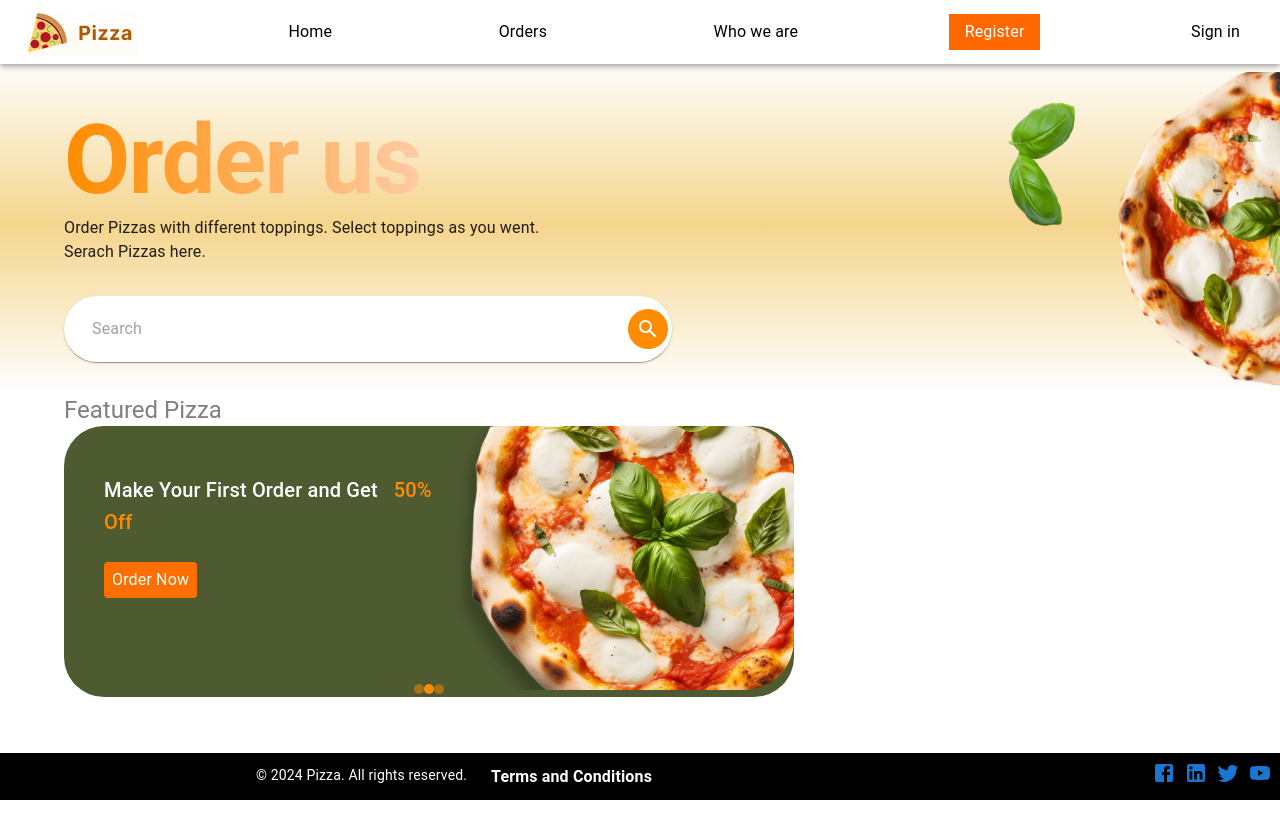
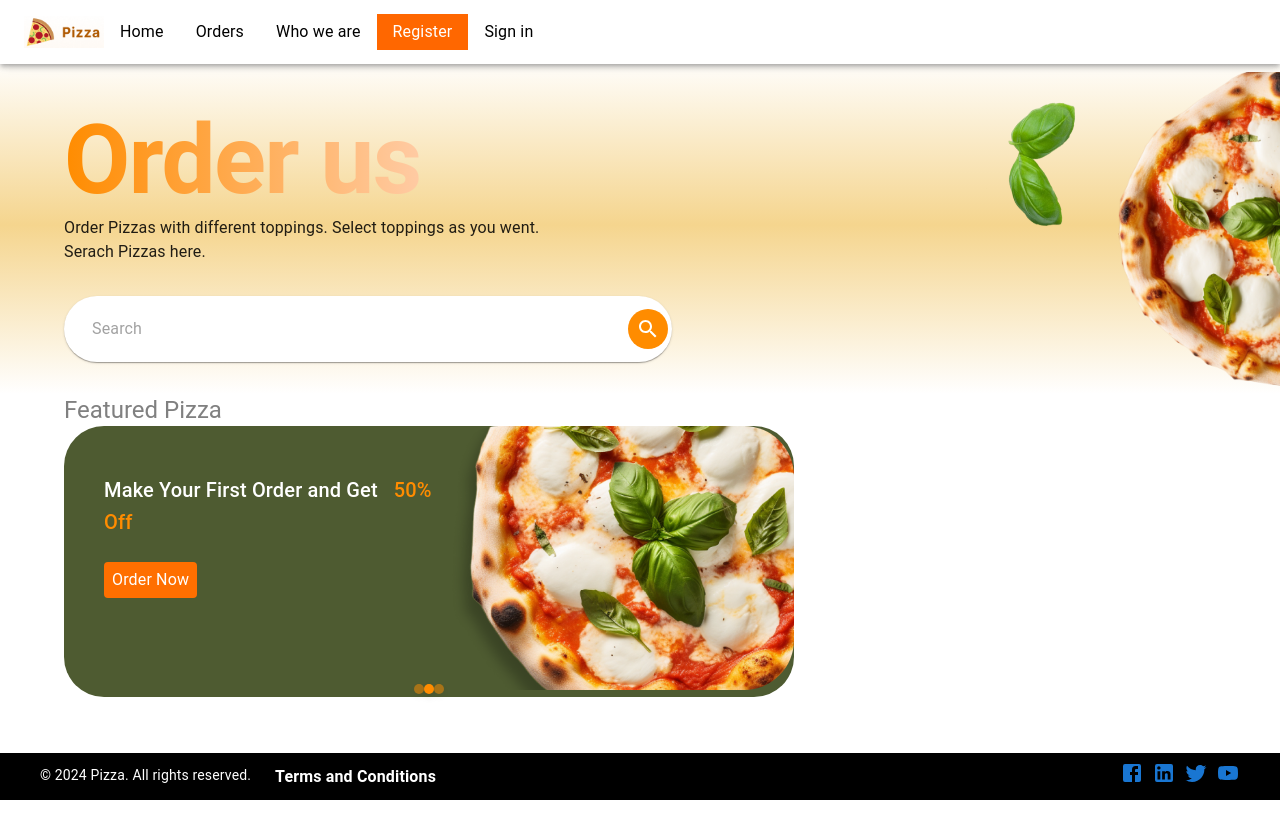
Before and after one commit to getye/Pizza-Ordering-App, a React (Create React App) app in the folder client/: page / in a window 1280 px wide. Built offline with nearby package versions, Linux system fonts and the light colour scheme.

Commit message:
kitchen manager nav bar

```diff
--- a/client/src/navigations/mainbar.js
+++ b/client/src/navigations/mainbar.js
@@ -51,11 +51,12 @@ const Footer = () => (
       zIndex: 1000,
       bottom: 0,
       left: 0,
-      right: 0
+      right: 0,
+      paddingX: { xs: 2, sm: 4 },
     }}
   >
     <Stack
-      direction="row"
+      direction={{ xs: 'column', sm: 'row' }}
       spacing={2}
       justifyContent="space-between"
       alignItems="center"
@@ -291,12 +292,12 @@ export const MainBar = (props) => {
 
 
           {(!userRole) ? (
-            <Toolbar sx={{ justifyContent: 'space-between' }}>
-              <img src={pizza} alt='Pizza' />
-              <MenuItem onClick={() => navigate('/')}>Home</MenuItem>
-              <MenuItem onClick={() => navigate('/orders')}>Orders</MenuItem>
-              <MenuItem onClick={() => navigate('/contact')}>Who we are</MenuItem>
-              <MenuItem
+          <Toolbar sx={{ justifyContent: { xs: 'space-between', sm: 'flex-start' }, flexDirection: { xs: 'column', sm: 'row' } }}>
+            <img src={pizza} alt="Pizza Logo" style={{ width: '80px', marginBottom: { xs: 1, sm: 0 } }} />
+            <MenuItem onClick={() => navigate('/')}>Home</MenuItem>
+            <MenuItem onClick={() => navigate('/orders')}>Orders</MenuItem>
+            <MenuItem onClick={() => navigate('/contact')}>Who we are</MenuItem>
+            <MenuItem
                 onClick={() => navigate('/signup')}
                 sx={{
                   bgcolor: '#FF6700',
```
Also changed, not shown: 8 other files (tests, documents, lock files or other folders).
